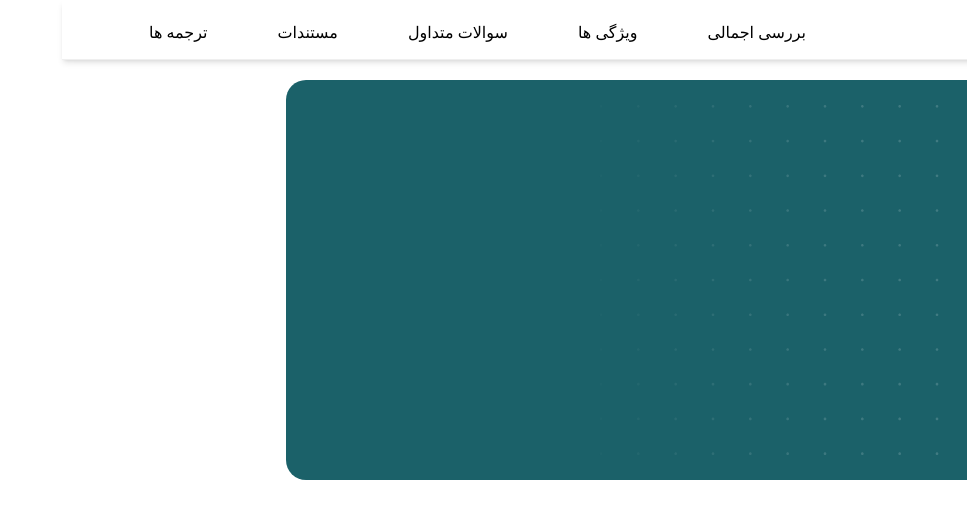
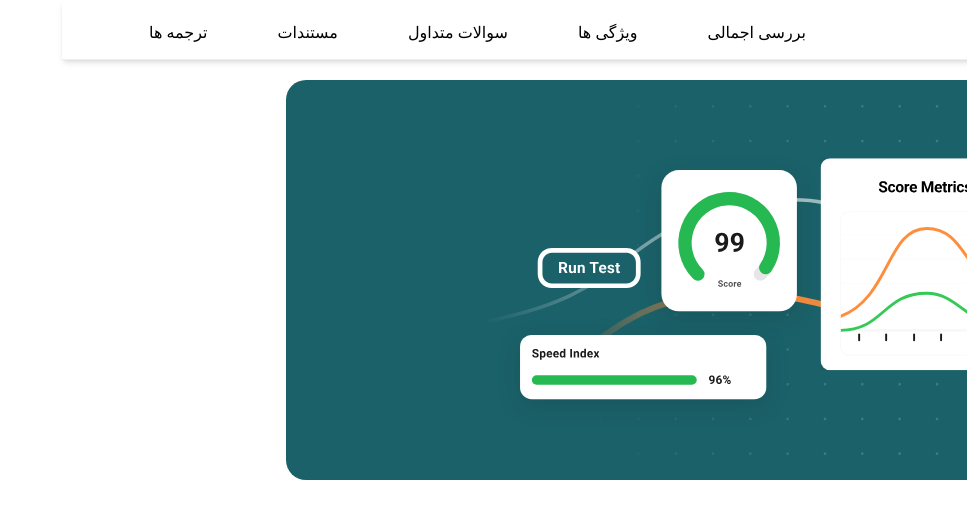
Before and after one commit to mahyarErshad/hummingbird, a React (Create React App) app: page / in a window 1280 px wide. Shown: the top 518 px of the page, without its empty margins (313-1280 px from the left). Built offline with nearby package versions, Linux system fonts and the light colour scheme; a web font is replaced by a local one.

Commit message:
Added BannerImage

```diff
--- a/src/Components/Body/Banner.jsx
+++ b/src/Components/Body/Banner.jsx
@@ -1,9 +1,12 @@
 import React, { memo } from "react";
+import { ReactComponent as BannerImage } from "../../assets/images/banner.svg";
 
 function Banner() {
-  return <section className="banner-wrapper max-lg:w-[90%] lg:w-[65%] lg:h-[25rem]">
-
-  </section>;
+  return (
+    <section className="banner-wrapper max-lg:w-[90%] lg:w-[65%] lg:h-[25rem]">
+      <BannerImage />
+    </section>
+  );
 }
 
 export default memo(Banner);
```
